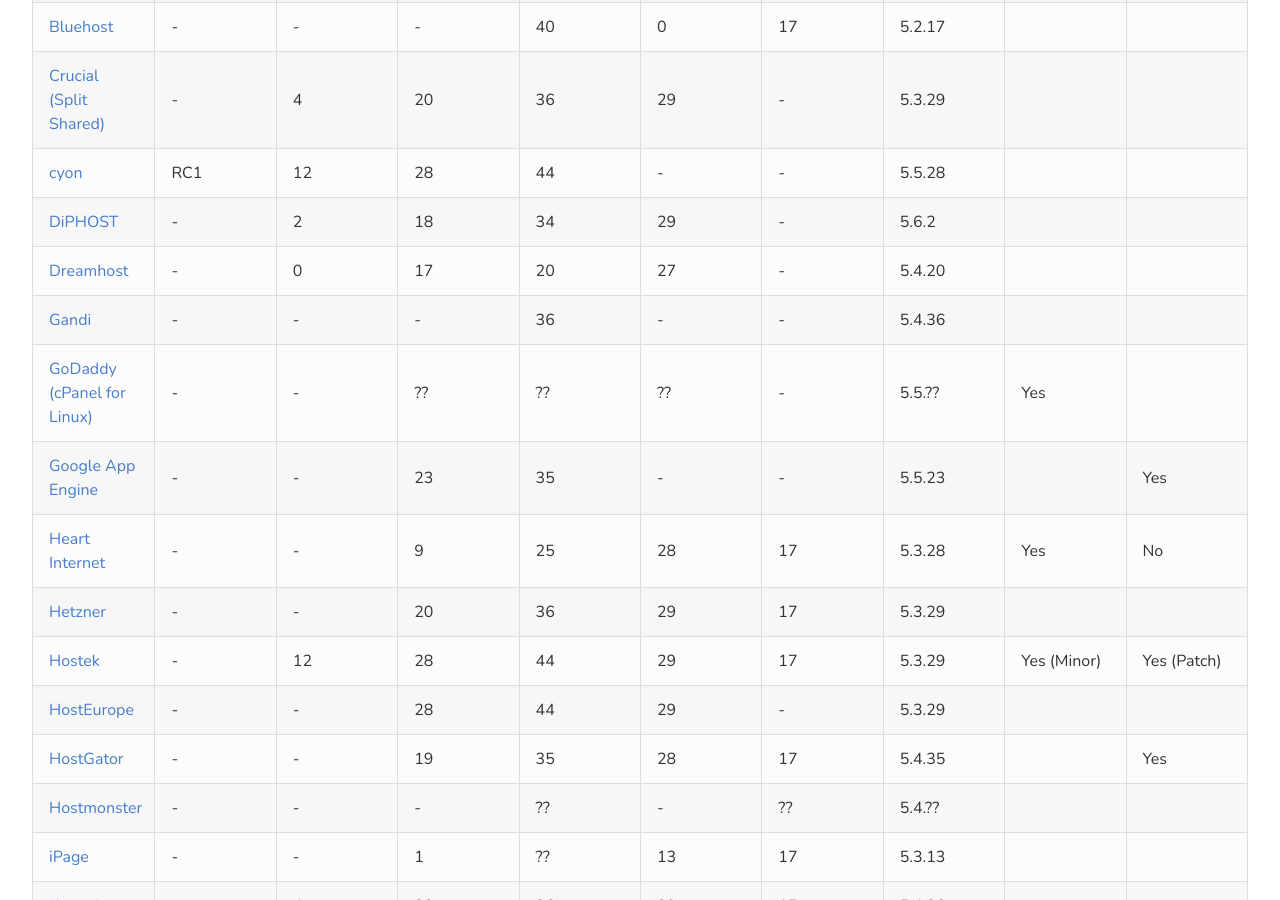
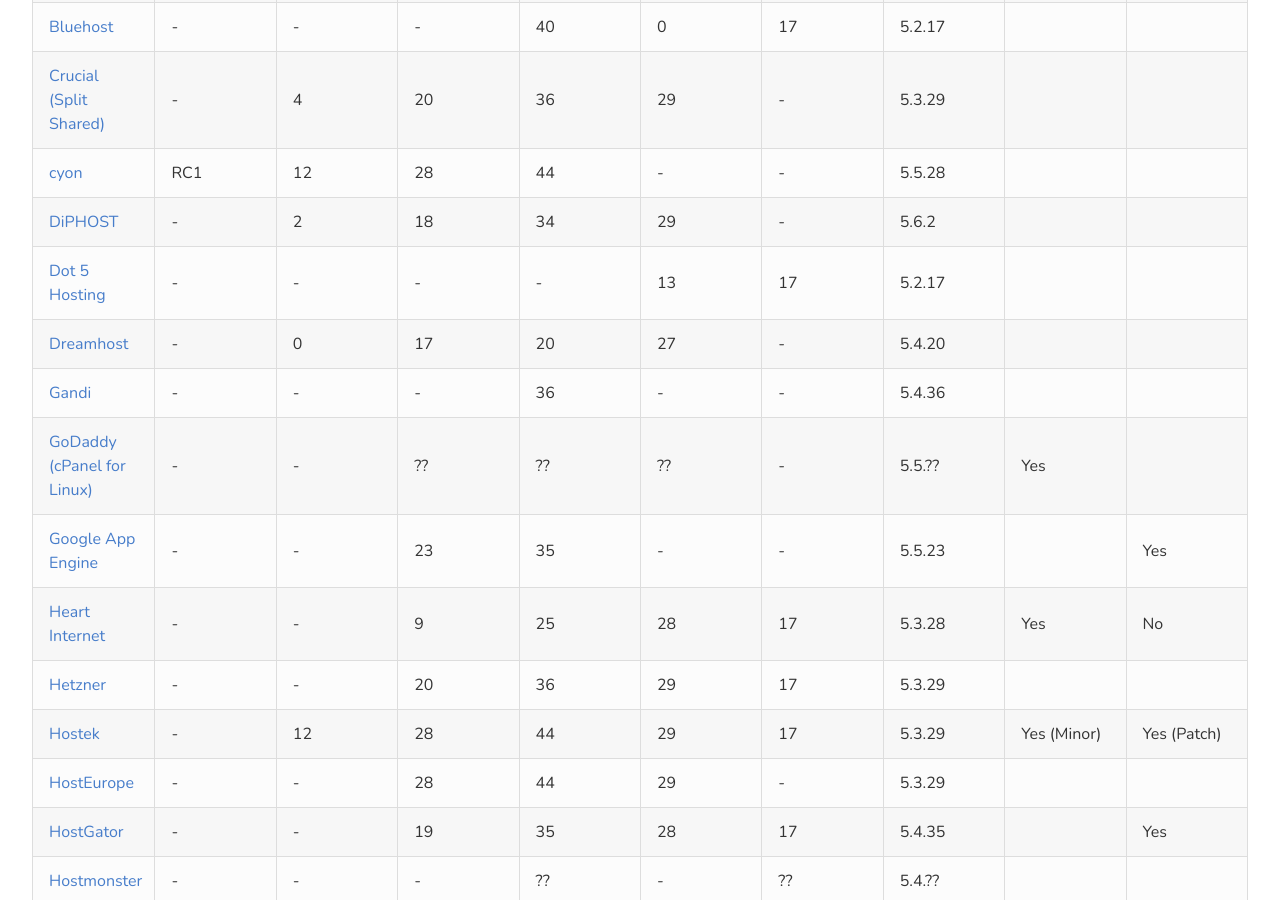
Before and after one commit to phpversions/phpversions.info, a Jekyll site: the page built from shared-hosting.html, in a window 1280 px wide and 900 px high, scrolled down 531 px. Built offline with Jekyll 4.4.1, drawn with Linux system fonts in a browser that asks for light colours; nearby versions of some CDN libraries.

Commit message:
Add version information for 'Dot 5 Hosting'.

```diff
--- a/_data/shared_hosts.yml
+++ b/_data/shared_hosts.yml
@@ -63,6 +63,12 @@
   php55: 18
   php56: 2
   default: 5.6.2
+
+- name: "Dot 5 Hosting"
+  url: "http://www.dot5hosting.com/"
+  php52: 17
+  php53: 13
+  default: 5.2.17
 
 - name: "Dreamhost"
   url: "http://www.dreamhost.com/hosting/shared/"
```
